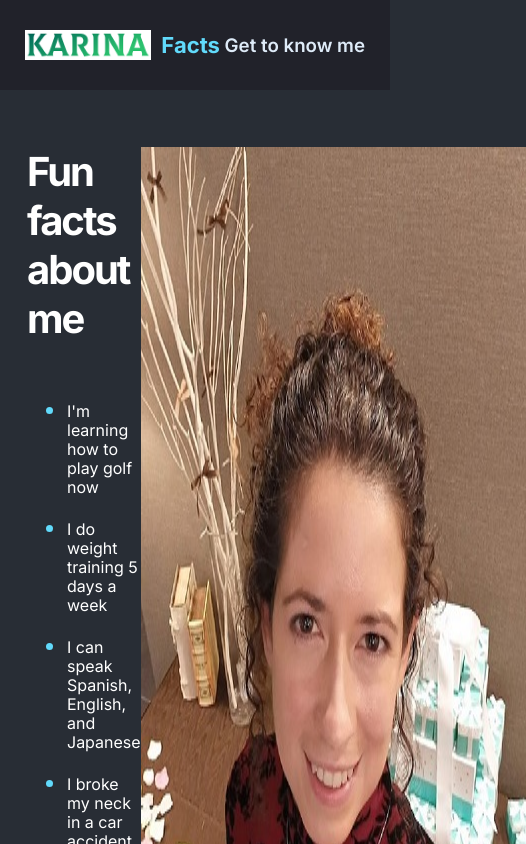
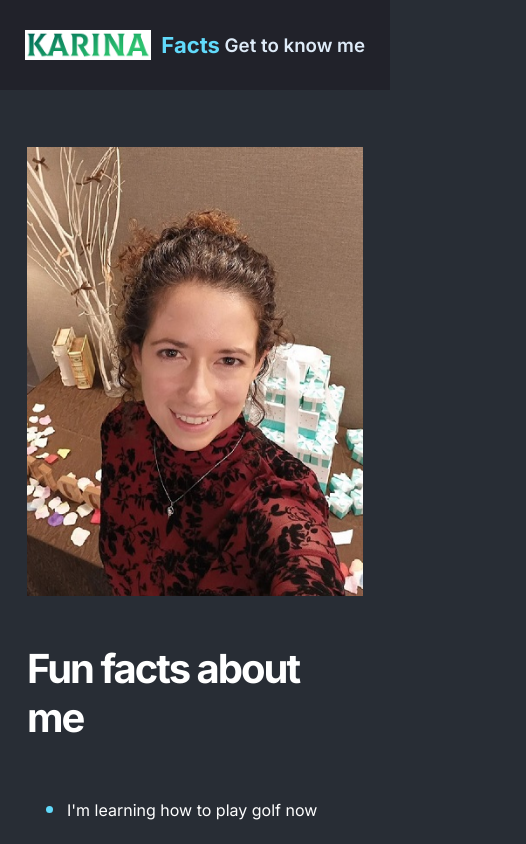
Before and after one commit to karina-42/AboutMeReactProject, a React (Vite) app: page / in a window 390 px wide. Shown: the top 844 px of the page, 526 px wide, since content can reach past the window. Built offline with nearby package versions, Linux system fonts and the light colour scheme.

Commit message:
Fix responsiveness

```diff
--- a/style.css
+++ b/style.css
@@ -40,6 +40,9 @@ body {
   justify-content: space-around;
 }
 
+.main-info {
+  padding-right: 2em;
+}
 .main-title {
   margin: 0;
   font-size: 40px;
@@ -107,3 +110,12 @@ body {
 .footer__wantedly-img {
   width: 1.8em;
 }
+
+@media (max-width: 600px) {
+  .main {
+    flex-direction: column-reverse;
+  }
+  .main-info {
+    margin-top: 3em;
+  }
+}
```
